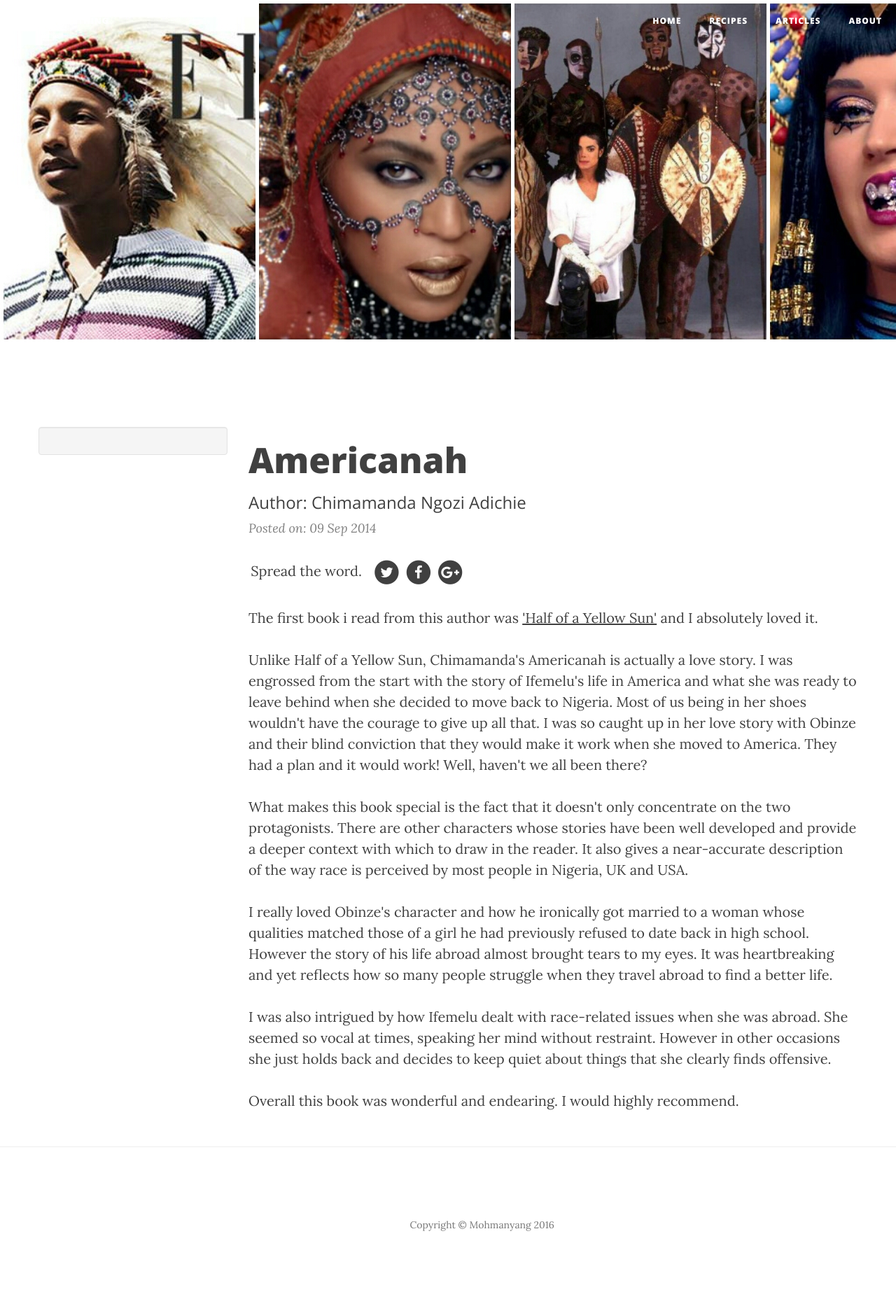
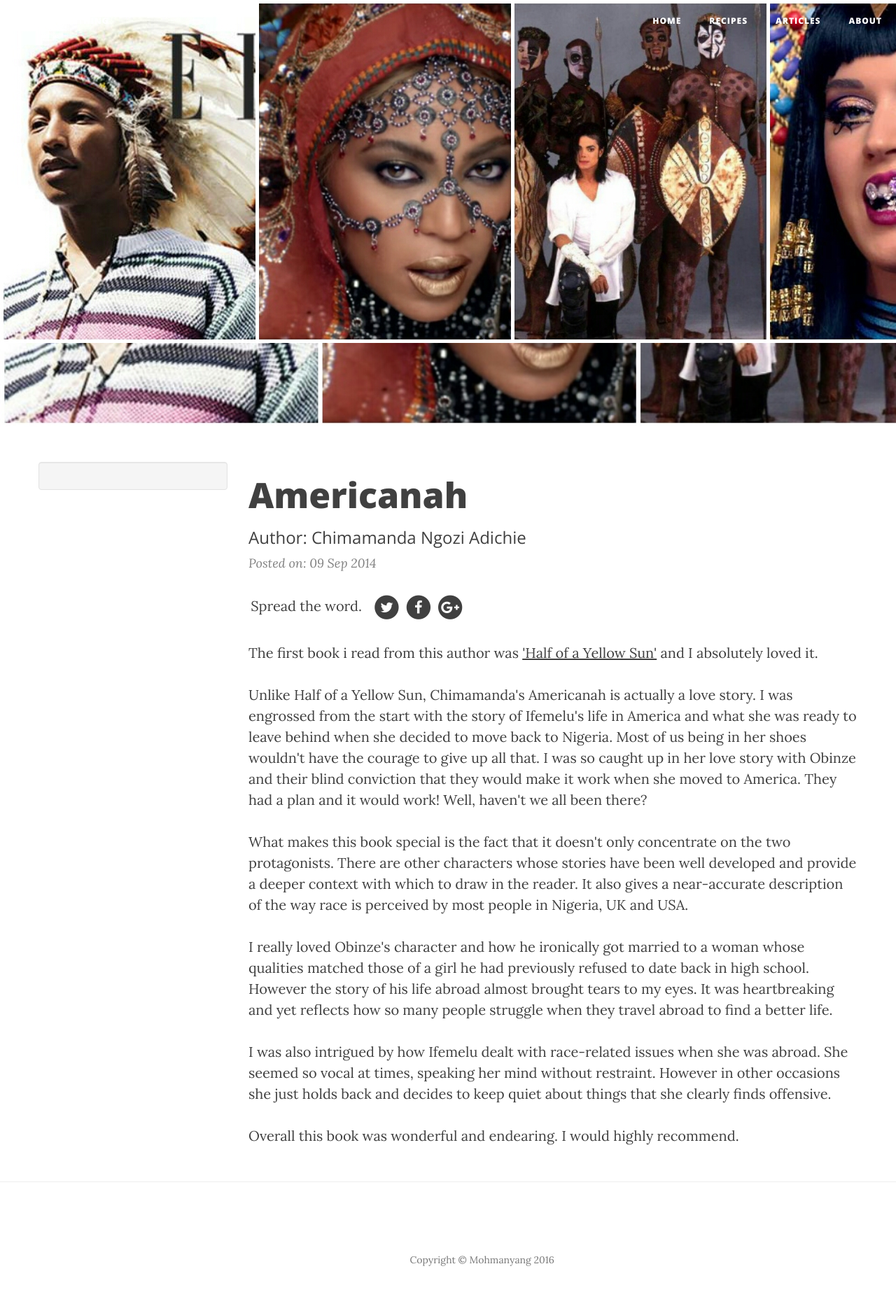
Before and after one commit to LaVillaine/LaVillaine.github.io, a Jekyll site: the page built from _posts/1900-01-01-Americanah.html, in a window 1280 px wide. Shown: the whole page at 70% size. Built offline with Jekyll 4.4.1, drawn with Linux system fonts in a browser that asks for light colours; nearby versions of some CDN libraries; comment, search, counter and statistics services are not loaded; before the commit the page ends 1826 px from its top, so only the background shows below that.

Commit message:
recipe picture

```diff
--- a/_includes/post-header.html
+++ b/_includes/post-header.html
@@ -1,6 +1,6 @@
 <!-- Post Header -->
     <!-- Set your background image for this header on the line below. -->
-	<header>
+	<header style="margin-bottom: 50px;background-size: cover;background-image: url('{% if page.image %}{{site.url}}{{page.image}}{% else %}{{site.url}}/img/default-bg.jpg{% endif %}')">
 		<img style="object-fit: cover;margin-bottom: 50px;max-height:100%" src="{% if page.image %}{{site.url}}{{page.image}}{% else %}{{site.url}}/img/default-bg.jpg{% endif %}">
     <!--header class="intro-header" style="max-height:100%;background-image: url('{% if page.image %}{{site.url}}{{page.image}}{% else %}{{site.url}}/img/default-bg.jpg{% endif %}')"-->
 		<div class="container">
```
